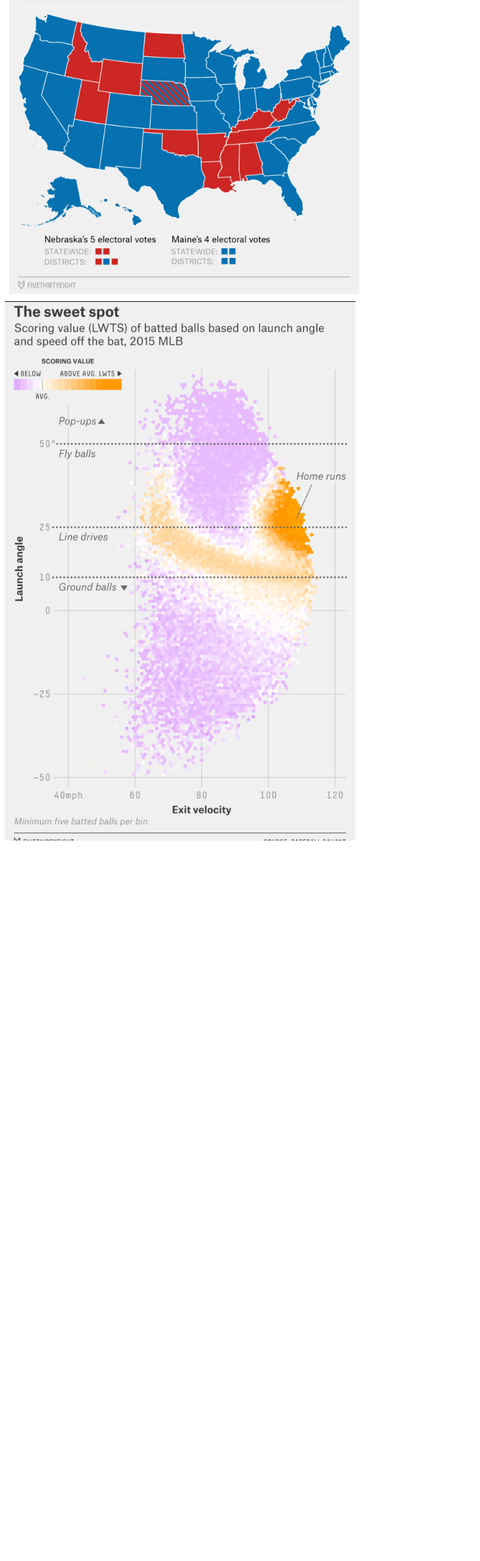
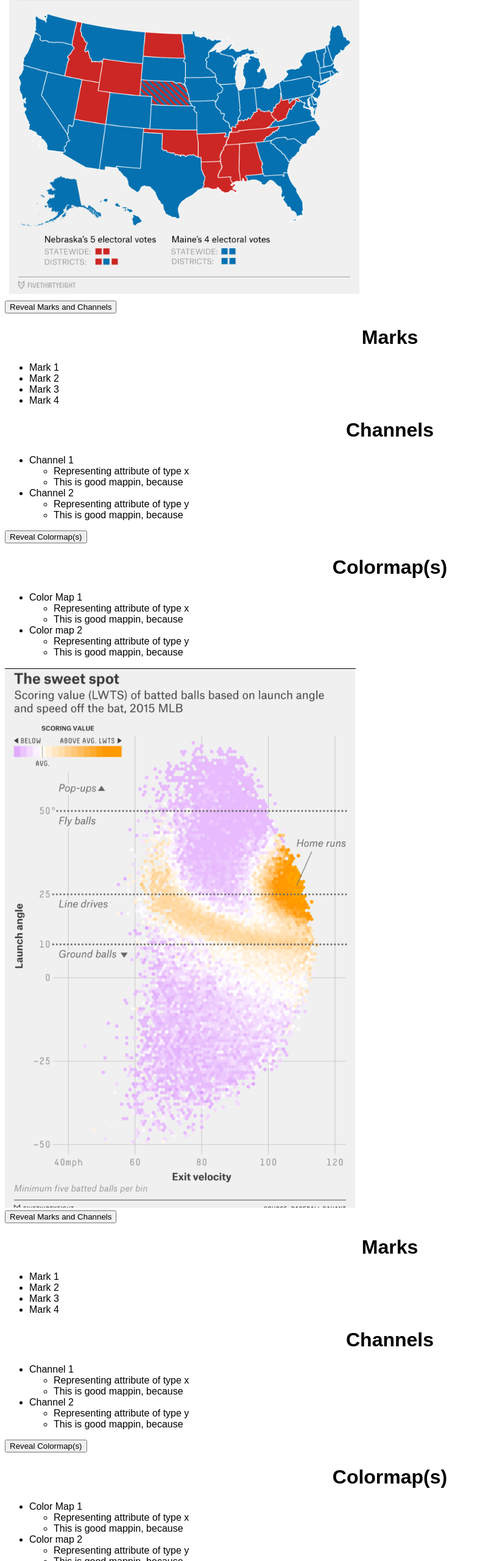
Before and after one commit to DS4200-Sec2-F22/hw-03-bd-es, a plain HTML site: page index.html in a window 1280 px wide. Shown: the part 240-2800 px from the top of the page at 61% size, without its empty margins (0-788 px from the left). Before the commit the page ends 1631 px from the top, so only its background shows below. Drawn offline with Linux system fonts and the light colour scheme.

Commit message:
structure of html completed, all that's left are ids and changing ids once pressed

```diff
--- a/index.html
+++ b/index.html
@@ -4,7 +4,7 @@
 <head>
     <link rel="stylesheet" href="style.css">
 
-    <meta charset=utf-8/>
+    <meta charset=utf-8 />
 
     <title>hw-03</title>
 </head>
@@ -12,40 +12,207 @@
 <body>
     <h1>hw-03: Interactive Webpage, and Marks & Channels</h1>
 
-    <div class="columns">
+    <div class="row">
 
-        <div id="column1">
+        <div class="column">
+
+            <div>
                 <img src="img/vis1.png">
-            <img src="img/vis2.png">
             </div>
 
-        <div id="column2">
+        </div>
 
-            <div id="marks1"></div>
+        <div class="column">
+            <div>
 
                 <button type="button" id="marks_button1">
                     Reveal Marks and Channels
                 </button>
 
-            <div id="colors1"></div>
+                <div id="marks1">
+
+                    <h1 id="header">Marks</h1>
+                    <ul>
+                        <li> Mark 1 </li>
+                        <li> Mark 2 </li>
+                        <li> Mark 3 </li>
+                        <li> Mark 4 </li>
+
+                    </ul>
+
+                    <h1 id="header">Channels</h1>
+
+                    <ul>
+                        <li>Channel 1</li>
+
+                        <ul>
+                            <li>
+                                Representing attribute of type x
+                            </li>
+
+                            <li>
+                                This is good mappin, because
+                            </li>
+                        </ul>
+
+                        <li>Channel 2</li>
+
+                        <ul>
+                            <li>
+                                Representing attribute of type y
+                            </li>
+
+                            <li>
+                                This is good mappin, because
+                            </li>
+                        </ul>
+                    </ul>
+
+
+                </div>
 
                 <button type="button" id="colormap_button1">
                     Reveal Colormap(s)
                 </button>
 
-            <div id="marks2"></div>
+                <div id="colormaps1">
 
+                    <h1 id="header">Colormap(s)</h1>
+
+                    <ul>
+                        <li>Color Map 1</li>
+
+                        <ul>
+                            <li>
+                                Representing attribute of type x
+                            </li>
+
+                            <li>
+                                This is good mappin, because
+                            </li>
+                        </ul>
+
+                        <li>Color map 2</li>
+
+                        <ul>
+                            <li>
+                                Representing attribute of type y
+                            </li>
+
+                            <li>
+                                This is good mappin, because
+                            </li>
+                        </ul>
+                    </ul>
+
+                </div>
+
+
+            </div>
+
+        </div>
+
+    </div>
+
+
+
+    <div class="row">
+        <div class="column">
+            <div>
+                <img src="img/vis2.png">
+            </div>
+        </div>
+
+        <div class="column">
+            <div>
                 <button type="button" id="marks_button2">
                     Reveal Marks and Channels
                 </button>
 
-            <div id="colors2"></div>
+                <div id="marks2">
+                    <h1 id="header">Marks</h1>
+                    <ul>
+                        <li> Mark 1 </li>
+                        <li> Mark 2 </li>
+                        <li> Mark 3 </li>
+                        <li> Mark 4 </li>
+
+                    </ul>
+
+                    <h1 id="header">Channels</h1>
+
+                    <ul>
+                        <li>Channel 1</li>
+
+                        <ul>
+                            <li>
+                                Representing attribute of type x
+                            </li>
+
+                            <li>
+                                This is good mappin, because
+                            </li>
+                        </ul>
+
+                        <li>Channel 2</li>
+
+                        <ul>
+                            <li>
+                                Representing attribute of type y
+                            </li>
+
+                            <li>
+                                This is good mappin, because
+                            </li>
+                        </ul>
+
+
+                    </ul>
+
+                </div>
+
+
 
                 <button type="button" id="colormap_button2">
                     Reveal Colormap(s)
                 </button>
+
+                <div id="colormaps2">
+                    <h1 id="header">Colormap(s)</h1>
+
+                    <ul>
+                        <li>Color Map 1</li>
+
+                        <ul>
+                            <li>
+                                Representing attribute of type x
+                            </li>
+
+                            <li>
+                                This is good mappin, because
+                            </li>
+                        </ul>
+
+                        <li>Color map 2</li>
+
+                        <ul>
+                            <li>
+                                Representing attribute of type y
+                            </li>
+
+                            <li>
+                                This is good mappin, because
+                            </li>
+                        </ul>
+                    </ul>
                 </div>
             </div>
+        </div>
+
+
+    </div>
+
+
     <script src="main.js"></script>
 </body>
 
```
Lines whose indentation alone changed are shown as unchanged.
